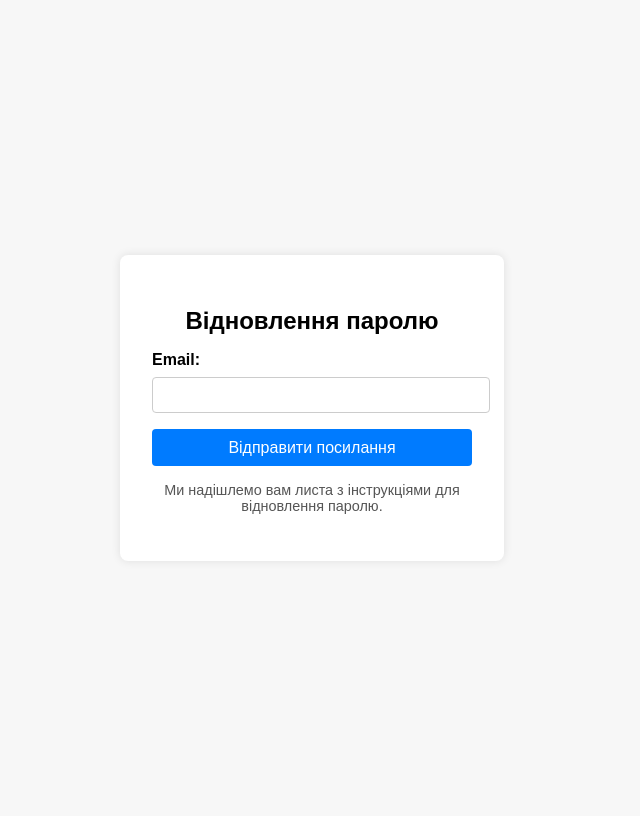
After one commit to MaksonSt/to-do-app, a Django app: page /password-reset/ in a window 1280 px wide. The commit adds this page. Shown: the whole page, without its empty margins (328-968 px from the left). Run offline with Django 5.2, Linux system fonts and the light colour scheme.

Commit message:
Create new custom user and add reseting password functional using email

```diff
--- a/to_do_project/to_do/settings.py
+++ b/to_do_project/to_do/settings.py
@@ -37,6 +37,7 @@ INSTALLED_APPS = [
     'django.contrib.sessions',
     'django.contrib.messages',
     'django.contrib.staticfiles',
+
     'to_do_app',
 ]
 
@@ -133,3 +134,6 @@ DEFAULT_AUTO_FIELD = 'django.db.models.BigAutoField'
 
 
 LOGIN_REDIRECT_URL = 'Home'
+
+
+AUTH_USER_MODEL = 'to_do_app.CustomUser'
--- a/to_do_project/to_do_app/forms.py
+++ b/to_do_project/to_do_app/forms.py
@@ -1,8 +1,9 @@
 from django import forms
 from django.contrib.auth.forms import UserCreationForm
-from django.contrib.auth.models import User
+from django.contrib.auth import get_user_model
 from .models import Task
 
+User = get_user_model()
 
 class TaskForm(forms.ModelForm):
     class Meta:
@@ -12,7 +13,30 @@ class TaskForm(forms.ModelForm):
 
 
 class RegistrationForm(UserCreationForm):
+    email = forms.EmailField(required=True)
+    name = forms.CharField(max_length=45, required=True)
+    class Meta:
+        model = User
+        fields = ['name', 'email','password1' , 'password2']
+
+    class RegistrationForm(UserCreationForm):
+        email = forms.EmailField(required=True)
+        name = forms.CharField(max_length=45, required=True)
+
+        class Meta:
+            model = User
+            fields = ['name', 'email', 'password1', 'password2']
+
+        def clean(self):
+            cleaned_data = super().clean()
+            email = cleaned_data.get('email')
+            if email and User.objects.filter(email=email).exists():
+                self.add_error('email', 'Email already exist')
+            return cleaned_data
+
+
+
+class ResetPasswordForm(forms.Form):
     email = forms.EmailField()
     class Meta:
-        model = User
-        fields = ['username', 'password1', 'email', 'password2']
+        fields = ['email']
--- a/to_do_project/to_do_app/templates/todo/base.html
+++ b/to_do_project/to_do_app/templates/todo/base.html
@@ -13,7 +13,7 @@
 
         <nav>
             {% if user.is_authenticated %}
-                <p>Вітаю, {{ user.username }}!</p>
+                <p>Вітаю, {{ user.name }}!</p>
                 <form action="{% url 'logout' %}" method="post">
                   {% csrf_token %}
                   <button type="submit" class="btn btn-danger">Вийти</button>
--- /dev/null
+++ b/to_do_project/to_do_app/templates/todo/email_form.html
@@ -0,0 +1,86 @@
+<!DOCTYPE html>
+<html lang="uk">
+<head>
+    <meta charset="UTF-8" />
+    <meta name="viewport" content="width=device-width, initial-scale=1" />
+    <title>Відновлення паролю</title>
+    <style>
+        body {
+            font-family: Arial, sans-serif;
+            background: #f7f7f7;
+            display: flex;
+            justify-content: center;
+            align-items: center;
+            height: 100vh;
+        }
+        .reset-container {
+            background: white;
+            padding: 2rem;
+            border-radius: 8px;
+            box-shadow: 0 0 10px rgba(0,0,0,0.1);
+            width: 320px;
+        }
+        h2 {
+            margin-bottom: 1rem;
+            text-align: center;
+        }
+        label {
+            display: block;
+            margin-bottom: 0.5rem;
+            font-weight: bold;
+        }
+        input[type="email"] {
+            width: 100%;
+            padding: 0.5rem;
+            margin-bottom: 1rem;
+            border: 1px solid #ccc;
+            border-radius: 4px;
+            font-size: 1rem;
+        }
+        button {
+            width: 100%;
+            padding: 0.6rem;
+            font-size: 1rem;
+            background-color: #007bff;
+            border: none;
+            border-radius: 4px;
+            color: white;
+            cursor: pointer;
+        }
+        button:hover {
+            background-color: #0056b3;
+        }
+        .info-text {
+            font-size: 0.9rem;
+            color: #555;
+            margin-top: 1rem;
+            text-align: center;
+        }
+        .errorlist {
+            color: red;
+            margin-bottom: 1rem;
+            list-style-type: none;
+            padding-left: 0;
+        }
+    </style>
+</head>
+<body>
+    <div class="reset-container">
+        <h2>Відновлення паролю</h2>
+        <form action="{% url 'password_reset' %}" method="POST">
+            {% csrf_token %}
+            {{ form.email.label_tag }}
+            {{ form.email }}
+            {% if form.email.errors %}
+                <ul class="errorlist">
+                    {% for error in form.email.errors %}
+                        <li>{{ error }}</li>
+                    {% endfor %}
+                </ul>
+            {% endif %}
+            <button type="submit">Відправити посилання</button>
+        </form>
+        <p class="info-text">Ми надішлемо вам листа з інструкціями для відновлення паролю.</p>
+    </div>
+</body>
+</html>
--- a/to_do_project/to_do_app/templates/todo/login.html
+++ b/to_do_project/to_do_app/templates/todo/login.html
@@ -22,5 +22,8 @@
     <p class="mt-3">
       Ще не маєш акаунта? <a href="{% url 'register' %}">Зареєструватися</a>
     </p>
+    <p class="mt-4">
+      Забули пароль? <a href="{% url 'password_reset' %}">Відновити пароль</a>
+    </p>
   </div>
 {% endblock %}
--- a/to_do_project/to_do_app/urls.py
+++ b/to_do_project/to_do_app/urls.py
@@ -14,5 +14,21 @@ urlpatterns = [
     path('register/', views.register_user, name='register'),
     path('login/', auth_views.LoginView.as_view(template_name='todo/login.html'), name='login'),
     path('logout/', auth_views.LogoutView.as_view(next_page='Home'), name='logout'),
-    path('email/', views.send_email, name='email')
+    path('email/', views.send_email, name='email'),
+    path('password-reset/', views.password_reset_request, name='password_reset'),
+    path('password-reset/', views.password_reset_request, name='password_reset'),
+    path('password-reset/done/', auth_views.PasswordResetDoneView.as_view(
+        template_name='auth/password_reset_done.html'
+    ), name='password_reset_done'),
+
+    path('reset/<uidb64>/<token>/', auth_views.PasswordResetConfirmView.as_view(
+        template_name='auth/password_reset_confirm.html',
+        success_url='/reset/done/'
+    ), name='password_reset_confirm'),
+
+    path('reset/done/', auth_views.PasswordResetCompleteView.as_view(
+        template_name='auth/password_reset_complete.html'
+    ), name='password_reset_complete'),
+
+
 ]
--- a/to_do_project/to_do_app/views.py
+++ b/to_do_project/to_do_app/views.py
@@ -1,10 +1,17 @@
 from django.shortcuts import render, redirect, get_object_or_404, HttpResponse
-from .models import Task
-from .forms import TaskForm, RegistrationForm
+from .models import Task, CustomUser
+from .forms import TaskForm, RegistrationForm, ResetPasswordForm
 from django.contrib.auth.forms import UserCreationForm
-from django.contrib.auth import login
+from django.contrib.auth import login, get_user_model
 from django.core.mail import send_mail
+from django.contrib.auth.tokens import default_token_generator
+from django.utils.http import urlsafe_base64_encode
+from django.utils.encoding import force_bytes
+from django.template.loader import render_to_string
+from django.urls import reverse
+from django.conf import settings
 
+User = get_user_model()
 
 def home(request):
     if request.user.is_authenticated:
@@ -69,13 +76,57 @@ def register_user(request):
     return render(request, 'todo/register.html', {'form': form})
 
 
-def send_email(request):
+def send_email(request, email):
     send_mail(
         subject= 'Notification',
         message= 'Hello from John',
         from_email= 'johncarterofic@gmail.com',
-        recipient_list= ['dgrigorij77@gmail.com'],
+        recipient_list= [email],
         fail_silently=False
     )
 
-    return HttpResponse('Hello')
+
+
+def password_reset_request(request):
+    if request.method == "POST":
+        form = ResetPasswordForm(request.POST)
+        if form.is_valid():
+            email = form.cleaned_data['email']
+            try:
+                user = User.objects.get(email=email)
+            except User.DoesNotExist:
+                user = None  # Щоб не казати користувачу про існування емейлу
+
+            if user:
+                token = default_token_generator.make_token(user)
+                uid = urlsafe_base64_encode(force_bytes(user.pk))
+                reset_link = request.build_absolute_uri(
+                    reverse('password_reset_confirm', kwargs={'uidb64': uid, 'token': token})
+                )
+
+                subject = 'Відновлення паролю'
+                email_template = 'auth/recovery_email.html'
+                email_context = {
+                    'user': user,
+                    'reset_link': reset_link,
+                    'valid_hours': 24,  # наприклад, токен діє 24 години
+                }
+                email_content = render_to_string(email_template, email_context)
+
+                try:
+                    send_mail(
+                        subject,
+                        '',
+                        settings.DEFAULT_FROM_EMAIL,
+                        [email],
+                        html_message=email_content,
+                        fail_silently=False,
+                    )
+                except Exception as e:
+                    print(f"Помилка відправки листа: {e}")
+
+            return redirect('password_reset_done')
+    else:
+        form = ResetPasswordForm()
+
+    return render(request, 'todo/email_form.html', {'form': form})
```
Also changed, not shown: to_do_project/to_do_app/admin.py (+6 -1 lines), to_do_project/to_do_app/models.py (+52 -0 lines), to_do_project/to_do_app/templates/auth/password_reset_complete.html (added, +11 -0 lines), to_do_project/to_do_app/templates/auth/password_reset_confirm.html (added, +72 -0 lines), to_do_project/to_do_app/templates/auth/password_reset_done.html (added, +11 -0 lines), to_do_project/to_do_app/templates/auth/password_reset_form.html (added, +23 -0 lines), to_do_project/to_do_app/templates/auth/password_reset_list_send.html (added, +40 -0 lines), to_do_project/to_do_app/templates/auth/recovery_email.html (added, +16 -0 lines), to_do_project/to_do_app/migrations/0001_initial.py.
